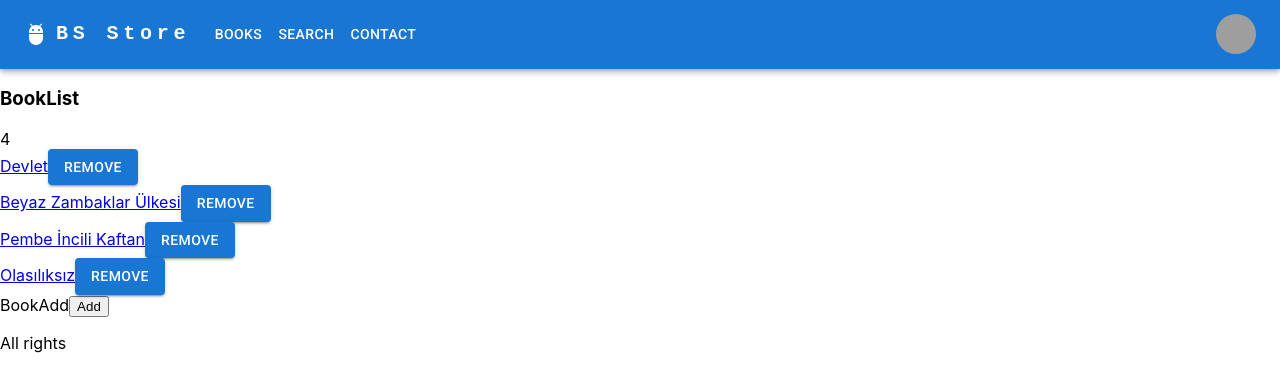
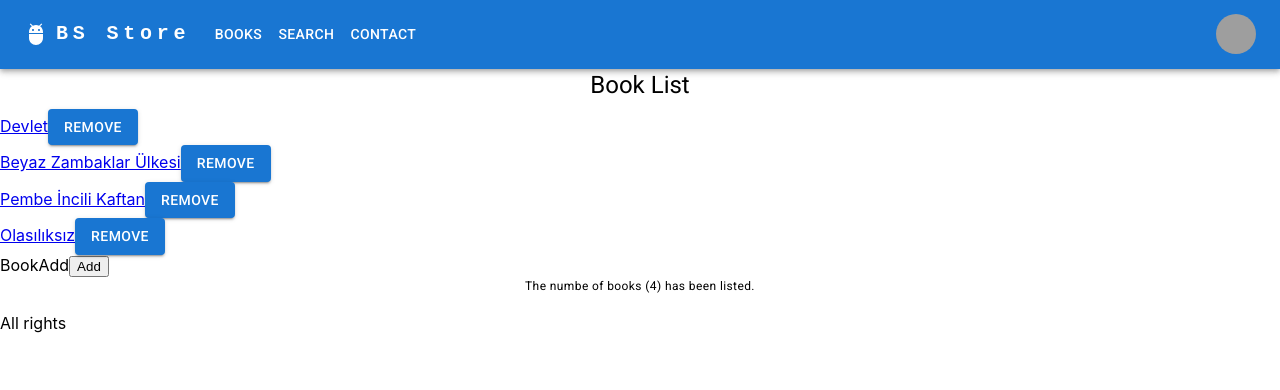
Before and after one commit to zcomert/BtkAkademiDotNetBootCamp, a React (Create React App) app in the folder day-04/bs-store/: page /books/list in a window 1280 px wide. Shown: the top 390 px of the page. Built offline with nearby package versions, Linux system fonts and the light colour scheme; grey boxes are pictures that could not be loaded.

Commit message:
Typograhpy in use.

```diff
--- a/day-04/bs-store/src/components/bookList/BookList.js
+++ b/day-04/bs-store/src/components/bookList/BookList.js
@@ -1,3 +1,4 @@
+import { Typography } from "@mui/material";
 import React from "react";
 import Book from "../book/Book";
 import BookAdd from "../book/BookAdd";
@@ -5,14 +6,20 @@ import BookAdd from "../book/BookAdd";
 export default function BookList({ books, removeBook, addBook }) {
   return (
     <>
-      <h3>BookList</h3>
-      <div> {books.length}</div>
+      <Typography align="center" variant='h5' gutterBottom>
+        Book List
+      </Typography>
+
       {books.map((book) => (
         <Book key={book.id} book={book} removeBook={removeBook} />
       ))}
       <div>
         <BookAdd addBook={addBook} />
       </div>
+
+      <Typography align="center" variant="caption" display="block" gutterBottom>
+        The numbe of books ({books.length}) has been listed.
+      </Typography>
     </>
   );
 }
```
Also changed, not shown: day-04/bs-store/src/components/simpleAppbar/SimpleAppbar.js (+6 -3 lines).
